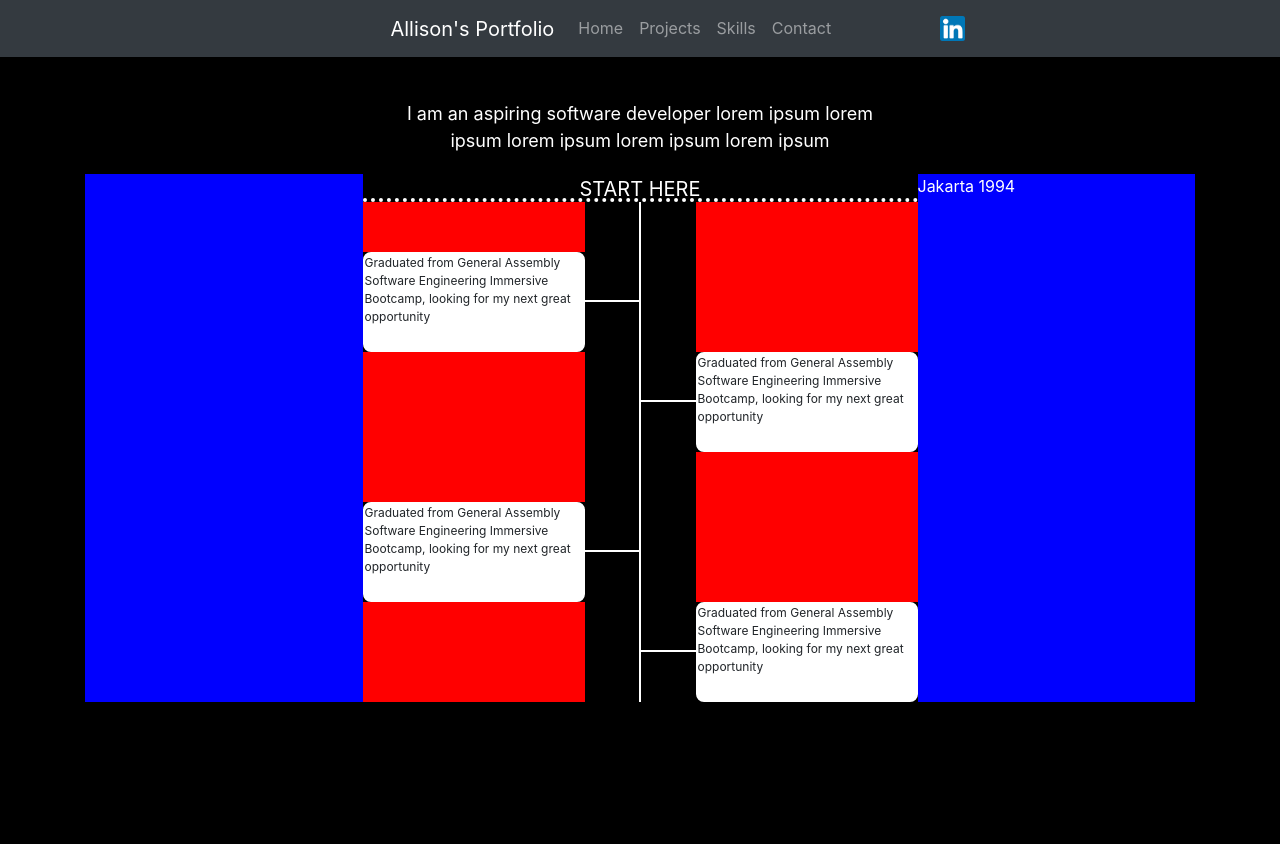
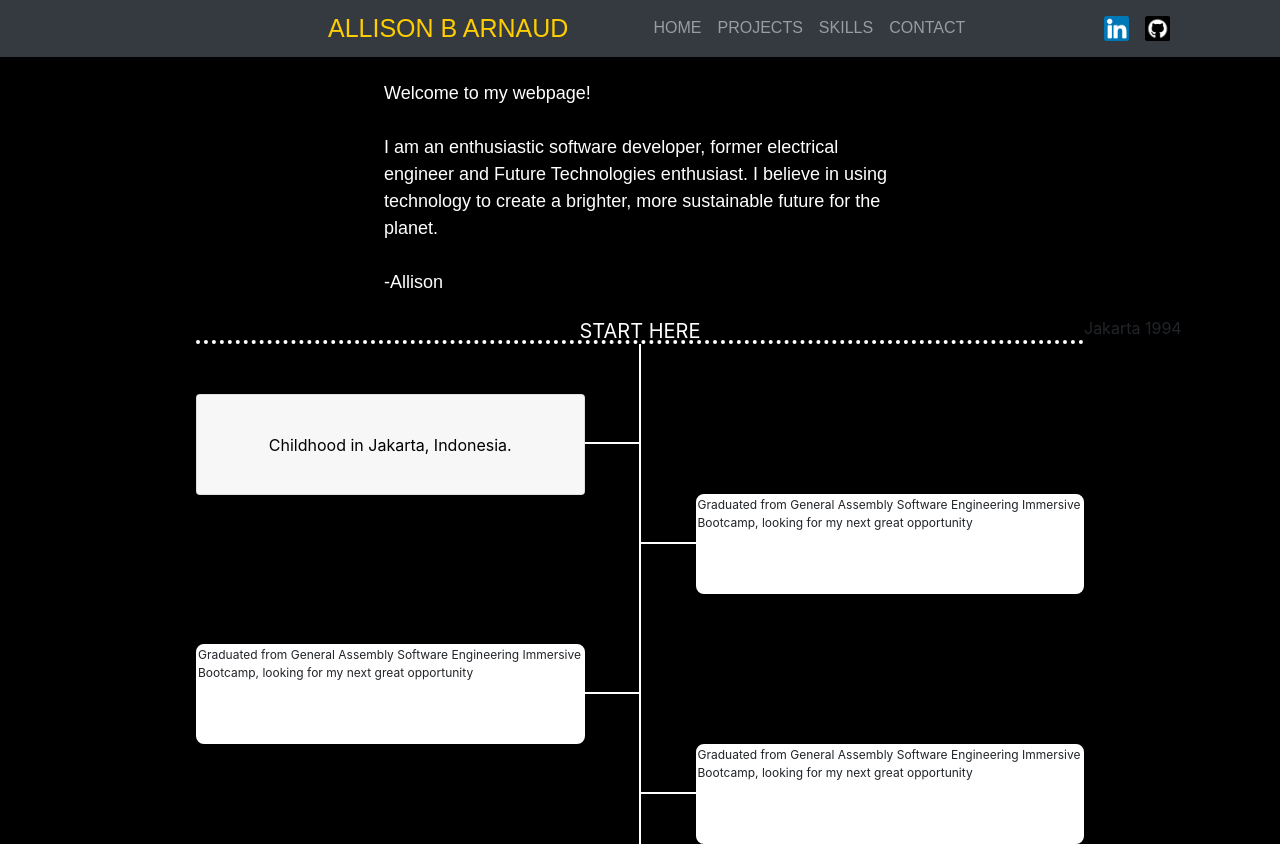
Before and after one commit to allisonbarnaud/allison-portfolio.github.io, a React (Create React App) app: page / in a window 1280 px wide. Before the commit the page ends 800 px from the top, so only its background shows below. Built offline with nearby package versions, Linux system fonts and the light colour scheme.

Commit message:
added some react features

```diff
--- a/src/App.css
+++ b/src/App.css
@@ -1,5 +1,13 @@
 html body {
   background-color: black;
-  margin: 0;
+  margin: 0 ;
 
 }
+
+@import url('https://fonts.googleapis.com/css2?family=Oswald:wght@400;500&display=swap');
+
+@import url('https://fonts.googleapis.com/css2?family=Oxygen:wght@300;400&display=swap');
+
+body {
+  font-family: 'Oxygen', sans-serif;
+}
--- a/src/App.js
+++ b/src/App.js
@@ -6,6 +6,8 @@ import 'bootstrap/dist/css/bootstrap.min.css';
 function App() {
   return (
     <div className="App">
+
+
       <Header />
       <Timeline />
 
--- a/src/Header.js
+++ b/src/Header.js
@@ -1,6 +1,8 @@
 import { Component } from 'react'
-import { Navbar, Nav, NavDropdown, Form, FormControl, Button, Container } from 'react-bootstrap';
+import { Navbar, Nav } from 'react-bootstrap';
 import linkedin from './linkedin.png';
+
+import github from './github.png';
 
 export default class Header extends Component {
 
@@ -9,20 +11,29 @@ export default class Header extends Component {
     render() {
 
         return (
-            <div style={{marginBottom: "20px", color: "white", width: "40%", margin: "10px auto 20px auto"}}>
+            <div style={{color: "white", margin: "10px auto 20px auto"}}>
 
                     <Navbar bg="dark" variant="dark" fixed="top">
-                        <Navbar.Brand style={{marginLeft: "30%"}} href="#home">Allison's Portfolio</Navbar.Brand>
+                        <Navbar.Brand style={{marginLeft: "25%", color:"#ffce00", fontFamily: "'Oswald', sans-serif", fontSize: "25px",padding: "0"}} href="#home">ALLISON B ARNAUD</Navbar.Brand>
                         <Navbar.Toggle aria-controls="basic-navbar-nav" />
                         <Navbar.Collapse id="basic-navbar-nav">
-                            <Nav className="mr-auto">
-                                <Nav.Link  href="#home">Home</Nav.Link>
-                                <Nav.Link href="#Projects">Projects</Nav.Link>
-                                <Nav.Link href="#Skills">Skills</Nav.Link>
-                                <Nav.Link href="#Contact">Contact</Nav.Link>
+                            <Nav style={{marginLeft: "9%", fontFamily: "'Oswald', sans-serif"}} className="mr-auto">
+                                <Nav.Link  href="#home">HOME</Nav.Link>
+                                <Nav.Link href="#Projects">PROJECTS</Nav.Link>
+                                <Nav.Link href="#Skills">SKILLS</Nav.Link>
+                                <Nav.Link href="#Contact">CONTACT</Nav.Link>
                                 <Nav.Link style={{marginLeft: "30%"}} href="https://www.linkedin.com/in/allison-arnaud/">
                                     <img
                                         src={linkedin}
+                                        width="25"
+                                        height="25"
+                                        className="d-inline-block align-top"
+                                        alt="Linkedin logo"
+                                    />
+                                </Nav.Link>
+                                <Nav.Link href="https://github.com/allisonbarnaud">
+                                    <img
+                                        src={github}
                                         width="25"
                                         height="25"
                                         className="d-inline-block align-top"
@@ -34,7 +45,7 @@ export default class Header extends Component {
                     </Navbar>
 
 
-                <div style={{fontSize: "18px", textAlign: "center", marginTop: "100px"}}>I am an aspiring software developer lorem ipsum lorem ipsum lorem ipsum lorem ipsum lorem ipsum</div>
+                <div style={{fontSize: "18px", width: "40%", margin: "80px auto 0 auto", fontFamily: "'oxygen', sans-serif"}}>Welcome to my webpage! <br></br><br></br> I am an enthusiastic software developer, former electrical engineer and Future Technologies enthusiast. I believe in using technology to create a brighter, more sustainable future for the planet. <br></br><br></br> -Allison </div>
             </div>
         )
     }
--- a/src/Timeline.css
+++ b/src/Timeline.css
@@ -1,17 +1,17 @@
 .container {
     display: grid;
-    grid-template-columns: 25% 20% 5% 5% 20% 25%;
+    grid-template-columns: 10% 35% 5% 5% 35% 10%;
     grid-template-rows: 28px 50px 50px 50px 50px 50px 50px 50px 50px 50px 50px;
 }
 
-.filler {
+/* .filler {
     background-color: blue;
     color: white;
 }
 
 .item {
     background-color: red;
-}
+} */
 
 .straightLineLeft {
     border-right: solid 1px white;
@@ -36,10 +36,6 @@
     grid-column-end: 2;
     grid-row-start: 3;
     grid-row-end: span 2;
-    background-color: white;
-    border: 2px solid white;
-    border-radius: 8px;
-    font-size: 12px;
   }
 
 .item-b {
--- a/src/Timeline.js
+++ b/src/Timeline.js
@@ -1,6 +1,7 @@
 import { Component } from 'react'
 import './Timeline.css';
 
+import { Accordion, Card, Button } from 'react-bootstrap';
 
 export default class Timeline extends Component {
 
@@ -32,7 +33,18 @@ export default class Timeline extends Component {
                 {/* second line */}
                 <div className="filler">
                 </div>
-                <div className="item-a">Graduated from General Assembly Software Engineering Immersive Bootcamp, looking for my next great opportunity </div>
+                <Accordion  className="item-a" defaultActiveKey="0">
+                    <Card >
+                        <Card.Header style={{ height:"100px", padding:"0"}}>
+                            <Accordion.Toggle style={{color:"black", width:"100%", height:"100%"}} as={Button} variant="link" eventKey="1">
+                                Childhood in Jakarta, Indonesia.
+                            </Accordion.Toggle>
+                        </Card.Header>
+                        <Accordion.Collapse eventKey="1">
+                            <Card.Body>Lorem ipsum Lorem ipsum Lorem ipsum Lorem ipsum Lorem ipsum Lorem ipsum Lorem ipsum Lorem ipsum Lorem ipsum Lorem ipsum Lorem ipsum Lorem ipsum Lorem ipsum Lorem ipsum Lorem ipsum Lorem ipsum Lorem ipsum Lorem ipsum </Card.Body>
+                        </Accordion.Collapse>
+                    </Card>
+                </Accordion>
                 <div className="lineLeft">
                 </div>
                 <div className="straightLineRight">
--- a/src/index.css
+++ b/src/index.css
@@ -1,4 +1,4 @@
-body {
+/* body {
   margin: 0;
   font-family: -apple-system, BlinkMacSystemFont, 'Segoe UI', 'Roboto', 'Oxygen',
     'Ubuntu', 'Cantarell', 'Fira Sans', 'Droid Sans', 'Helvetica Neue',
@@ -10,4 +10,4 @@ body {
 code {
   font-family: source-code-pro, Menlo, Monaco, Consolas, 'Courier New',
     monospace;
-}
+} */
```
Also changed, not shown: src/github.png (added), 1 other file (tests, documents, lock files or other folders).
